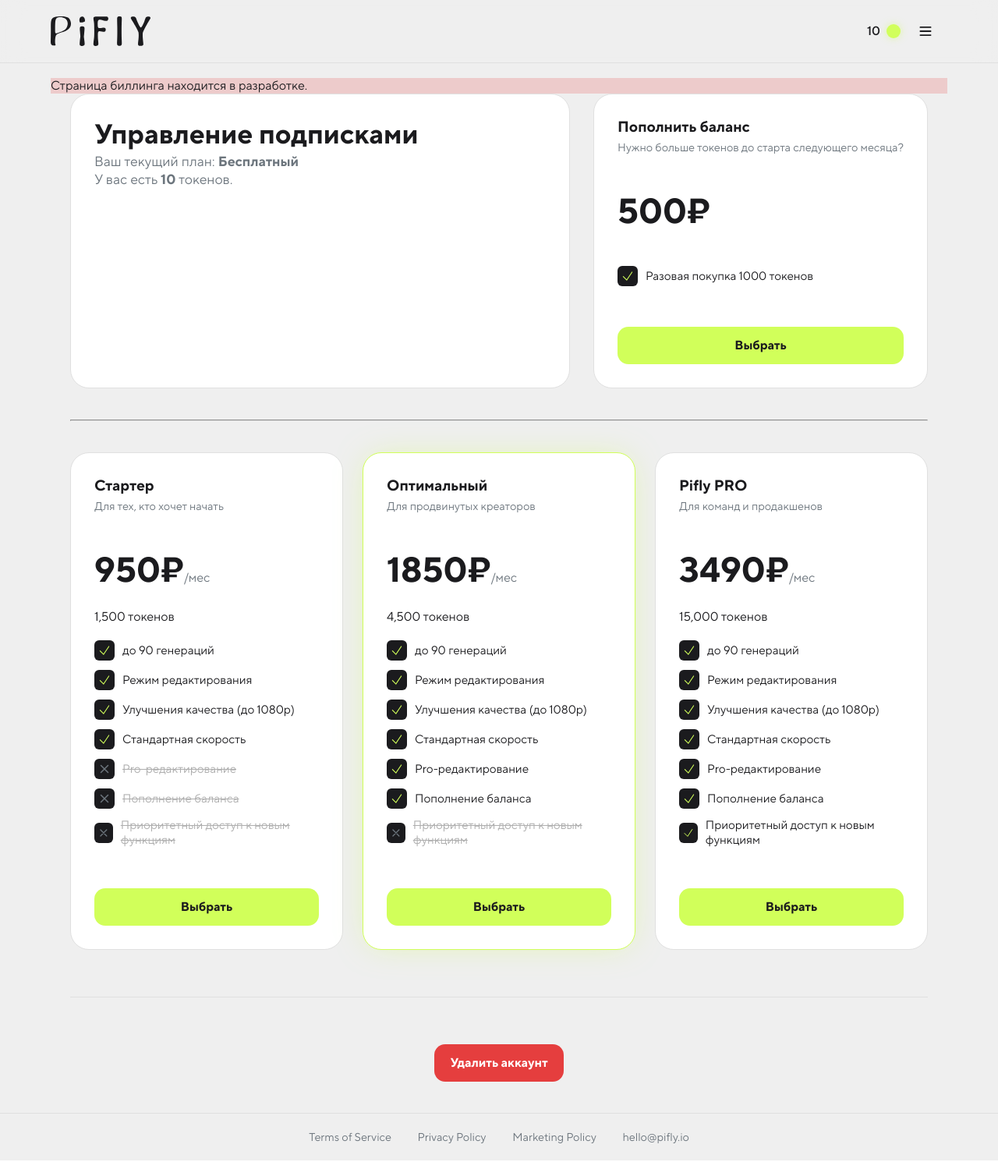
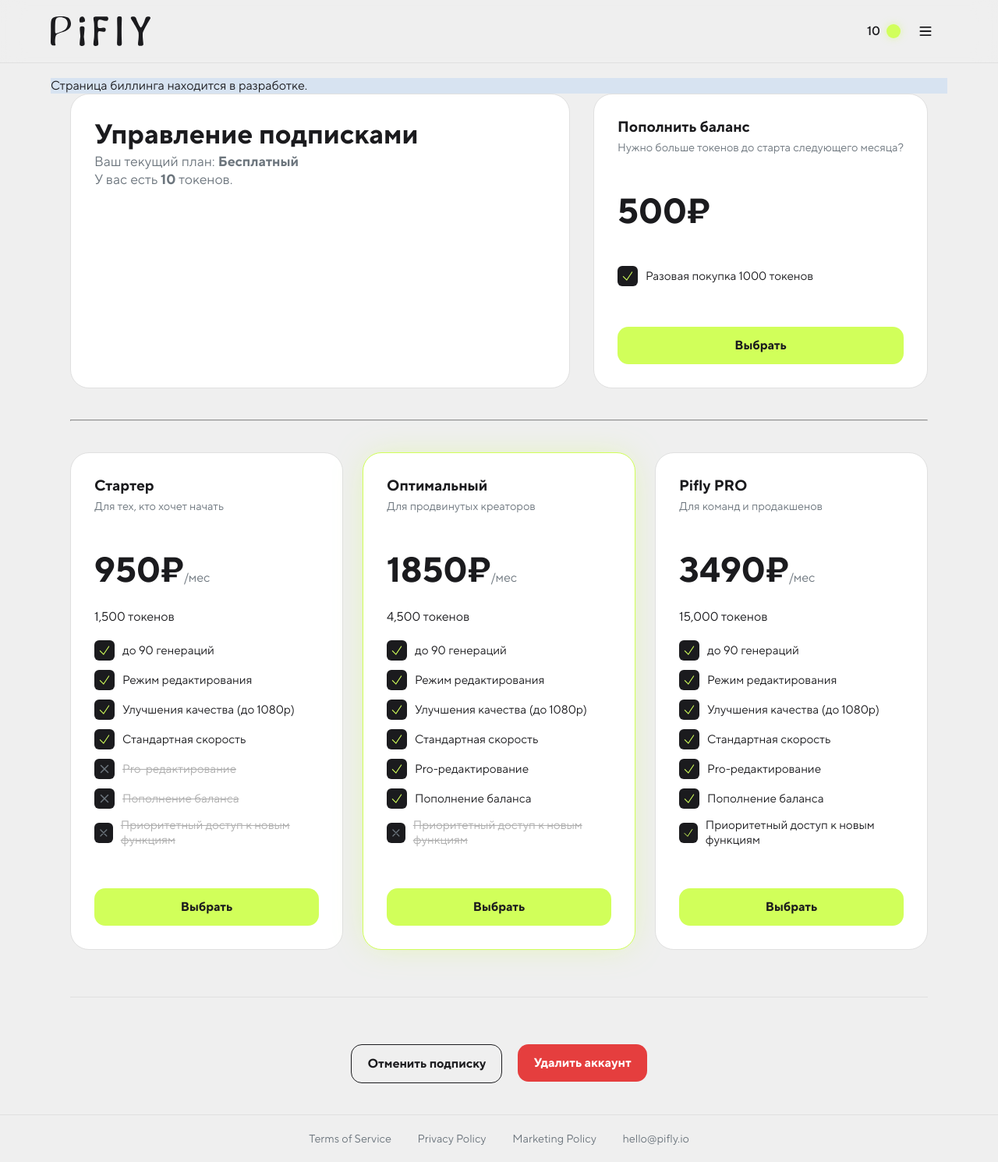
Before and after one commit to labprototypes/render-direct-project, a Flask app: page /billing in a window 1280 px wide. Shown: the whole page at 78% size. Run offline with Flask 3, Linux system fonts and the light colour scheme; a user stored in the database is signed in; tables that the repository leaves empty hold one stand-in row (values such as "Sample post").

Commit message:
Update billing.html

```diff
--- a/templates/billing.html
+++ b/templates/billing.html
@@ -8,7 +8,7 @@
     {% with messages = get_flashed_messages(with_categories=true) %}
         {% if messages %}
             {% for category, message in messages %}
-                <div class="notice-bar" style="background-color: rgba(229, 62, 62, 0.2); border-color: rgba(229, 62, 62, 0.4);">
+                <div class="notice-bar" style="background-color: rgba(0, 123, 255, 0.1); border-color: rgba(0, 123, 255, 0.3);">
                     {{ message }}
                 </div>
             {% endfor %}
@@ -116,7 +116,16 @@
     {% if current_user.is_authenticated %}
     <div style="max-width: 1100px; margin: 60px auto 0 auto; text-align: center; border-top: 1px solid var(--border-color); padding-top: 40px;">
         <div style="display: flex; justify-content: center; gap: 20px; flex-wrap: wrap;">
-            <form action="{{ url_for('delete_account') }}" method="POST">
+
+            {% if current_user.subscription_status != 'free' and current_user.stripe_subscription_id %}
+                <form action="{{ url_for('cancel_subscription') }}" method="POST" style="margin: 0;">
+                    <button type="submit" class="btn btn-secondary">Отменить подписку</button>
+                </form>
+            {% else %}
+                <button class="btn btn-disabled" disabled>Отменить подписку</button>
+            {% endif %}
+
+            <form action="{{ url_for('delete_account') }}" method="POST" style="margin: 0;">
                 <button type="submit" class="btn btn-danger" onclick="return confirm('ВНИМАНИЕ: Это действие немедленно и навсегда удалит ваш аккаунт и все данные. Отменить его будет невозможно. Вы уверены?')">Удалить аккаунт</button>
             </form>
         </div>
```
